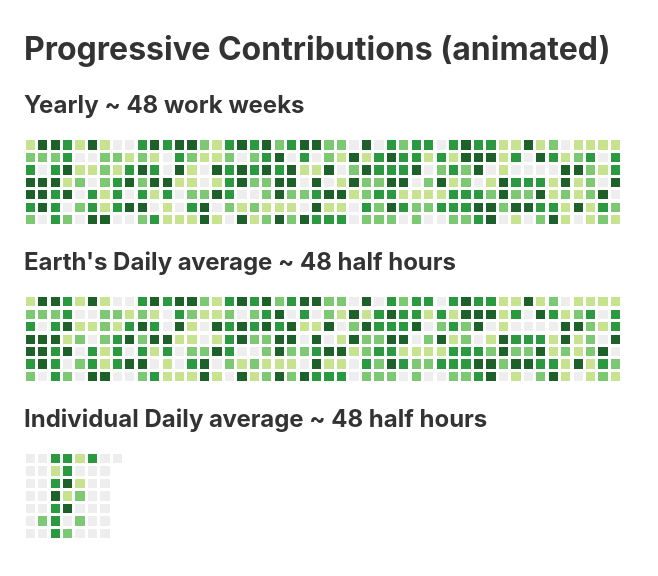
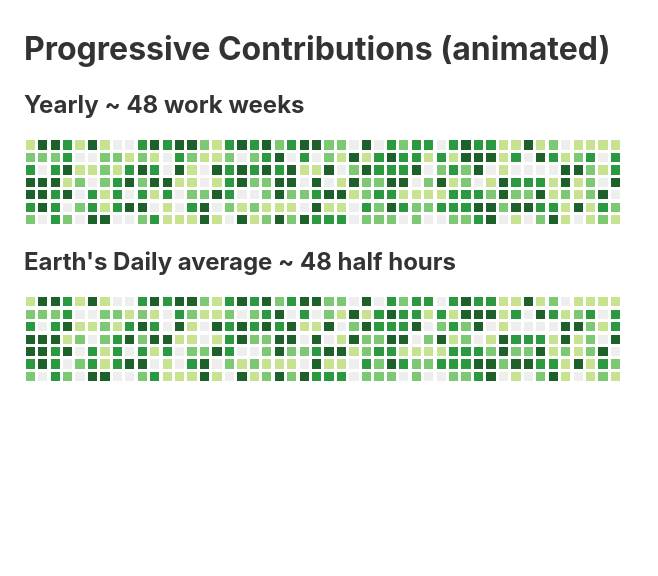
Before and after one commit to all-the-planet/earth-innovates-animations, a Svelte app: page / in a window 1280 px wide. Shown: the top 576 px of the page, without its empty margins (0-658 px from the left). Built offline with nearby package versions, Linux system fonts and the light colour scheme.

Commit message:
added half hours array

```diff
--- a/src/App.svelte
+++ b/src/App.svelte
@@ -23,13 +23,64 @@
   // let boxes = [{ id: 0, commit: 0 }];
 
   // normal distribution param n[]
-    const norm = [0,0,0,0,0,0,0,0,0, 0.0013, 0.0228, 0.1587, 0.5000, 0.8413, 0.9772, 0.9987, 1,1,1,1,1,1,1,1,1,
-               1,1,1,1,1,1,1,1,1, 0.9987, 0.9772, 0.8413, 0.5000, 0.1587, 0.0228, 0.0013, 0,0,0,0,0,0,0,0,0];
+  const norm = [
+    0,
+    0,
+    0,
+    0,
+    0,
+    0,
+    0,
+    0,
+    0,
+    0.0013,
+    0.0228,
+    0.1587,
+    0.5,
+    0.8413,
+    0.9772,
+    0.9987,
+    1,
+    1,
+    1,
+    1,
+    1,
+    1,
+    1,
+    1,
+    1,
+    1,
+    1,
+    1,
+    1,
+    1,
+    1,
+    1,
+    1,
+    1,
+    0.9987,
+    0.9772,
+    0.8413,
+    0.5,
+    0.1587,
+    0.0228,
+    0.0013,
+    0,
+    0,
+    0,
+    0,
+    0,
+    0,
+    0,
+    0,
+    0
+  ];
 
-  let boxes = [{ "id": 0, "commit": Math.floor(5 * Math.random()) }];
+  let boxes = [{ id: 0, commit: Math.floor(5 * Math.random()) }];
+  let halves = [{ id: 0, commit: Math.floor(5 * Math.random()) }];
 
   function addBox(id, commit) {
-    boxes = [...boxes, { "id": id, "commit": commit }];
+    boxes = [...boxes, { id: id, commit: commit }];
   }
 
   let contrib = [];
@@ -37,15 +88,17 @@
 
   // add days div squares with a short delay
   let days = 336;
-  setInterval(() => {
+
+  function play() {
+  }
+
+     let interval = setInterval(() => {
       if (i < 335) {
         i++;
         addBox(i, Math.floor(5 * Math.random()));
-      // i++;
-      // console.log(boxes[i]);
       }
      }, 1);
-
+    // clearInterval(interval);
     console.log(boxes[i]);
 
 </script>
@@ -82,7 +135,8 @@
   .c4 {
     background: rgb(29, 96, 42);
   }
-  h1, h2 {
+  h1,
+  h2 {
     margin-left: 1rem;
   }
 </style>
@@ -93,7 +147,7 @@
 <!-- <input type="text" bind:this={boxInput}>
 <button on:click={addBox}>Add</button> -->
 <h1>Progressive Contributions (animated)</h1>
-<h2>Yearly ~ 48 work weeks</h2>
+<h2 on:click={play}>Yearly ~ 48 work weeks</h2>
 <section class="year">
   {#each boxes as box (box)}
     <div class="c{box.commit}" transition:scale={{ duration: 1 }} />
@@ -105,9 +159,10 @@
     <div class="c{box.commit}" transition:scale={{ duration: 1 }} />
   {/each}
 </section>
-<h2>Individual Daily average ~ 48 half hours</h2>
+
+<!-- <h2>Individual Daily average ~ 48 half hours</h2>
 <section class="year">
-  {#each boxes as box (box)}
-    <div class="c{Math.floor(box.commit*norm[box.id])}" transition:scale={{ duration: 1 }} />
+  {#each halves as half (half)}
+    <div class="c{half.commit}" transition:scale={{ duration: 1 }} />
   {/each}
-</section>
+</section> -->
```
Lines whose indentation alone changed are shown as unchanged.
